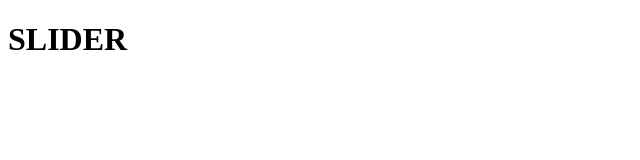
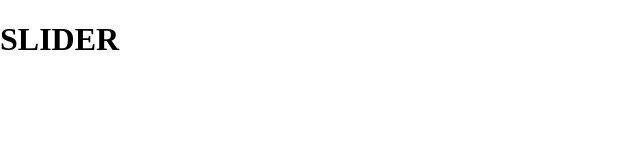
Before and after one commit to omr-dev/slider, a React (Vite) app: page / in a window 1280 px wide. Shown: the top 160 px of the page, without its empty margins (0-640 px from the left). Built offline with nearby package versions, Linux system fonts and the light colour scheme.

Commit message:
css reset and normalized. variables added.

```diff
--- a/src/index.css
+++ b/src/index.css
@@ -0,0 +1,53 @@
+@import "normalize.css";
+/*
+===============
+Variables
+===============
+*/
+
+:root {
+    /* dark shades of primary color*/
+    --clr-primary-1: hsl(21, 91%, 17%);
+    --clr-primary-2: hsl(21, 84%, 25%);
+    --clr-primary-3: hsl(21, 81%, 29%);
+    --clr-primary-4: hsl(21, 77%, 34%);
+    --clr-primary-5: hsl(21, 62%, 45%);
+    --clr-primary-6: hsl(21, 57%, 50%);
+    --clr-primary-7: hsl(21, 65%, 59%);
+    --clr-primary-8: hsl(21, 80%, 74%);
+    --clr-primary-9: hsl(21, 94%, 87%);
+    --clr-primary-10: hsl(21, 100%, 94%);
+    /* darkest grey - used for headings */
+    --clr-grey-1: hsl(209, 61%, 16%);
+    --clr-grey-2: hsl(211, 39%, 23%);
+    --clr-grey-3: hsl(209, 34%, 30%);
+    --clr-grey-4: hsl(209, 28%, 39%);
+    /* grey used for paragraphs */
+    --clr-grey-5: hsl(210, 22%, 49%);
+    --clr-grey-6: hsl(209, 23%, 60%);
+    --clr-grey-7: hsl(211, 27%, 70%);
+    --clr-grey-8: hsl(210, 31%, 80%);
+    --clr-grey-9: hsl(212, 33%, 89%);
+    --clr-grey-10: hsl(210, 36%, 96%);
+    --clr-white: #fff;
+    --clr-red-dark: hsl(360, 67%, 44%);
+    --clr-red-light: hsl(360, 71%, 66%);
+    --clr-green-dark: hsl(125, 67%, 44%);
+    --clr-green-light: hsl(125, 71%, 66%);
+    --clr-black: #222;
+    --transition: all 0.3s linear;
+    --spacing: 0.1rem;
+    --radius: 0.25rem;
+    --light-shadow: 0 5px 15px rgba(0, 0, 0, 0.1);
+    --dark-shadow: 0 5px 15px rgba(0, 0, 0, 0.2);
+    --max-width: 1170px;
+    --fixed-width: 620px;
+}
+
+/*RESET*/
+:root{
+    font-size: 62.5%;
+}
+body{
+    font-size: 1.6rem;
+}
```
Also changed, not shown: src/normalize.css (added).
